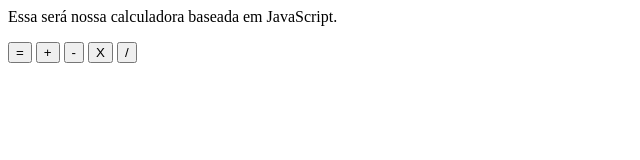
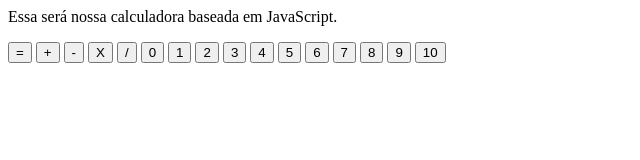
Before and after one commit to shindate/projeto2024, a plain HTML site: page calculadora2k24.html in a window 1280 px wide. Shown: the whole page, without its empty margins (0-640 px from the left). Drawn offline with Linux system fonts and the light colour scheme.

Commit message:
Update calculadora2k24.html

```diff
--- a/calculadora2k24.html
+++ b/calculadora2k24.html
@@ -9,6 +9,16 @@
 		<button type='button' id='subtracao' onclick='-'>-</button>
 		<button type='button' id='multiplic' onclick='*'>X</button>
 		<button type='button' id='divisao' onclick='/'>/</button>
-
-	</body>
+		<button class='numero' onclick"=add_numero(0)">0</button>
+		<button class='numero' onclick"=add_numero(1)">1</button>
+		<button class='numero' onclick"=add_numero(2)">2</button>
+		<button class='numero' onclick"=add_numero(3)">3</button>
+		<button class='numero' onclick"=add_numero(4)">4</button>
+		<button class='numero' onclick"=add_numero(5)">5</button>
+		<button class='numero' onclick"=add_numero(6)">6</button>
+		<button class='numero' onclick"=add_numero(7)">7</button>
+		<button class='numero' onclick"=add_numero(8)">8</button>
+		<button class='numero' onclick"=add_numero(9)">9</button>
+		<button class='numero' onclick"=add_numero(10)">10</button>
+</body>
 </html>
```
